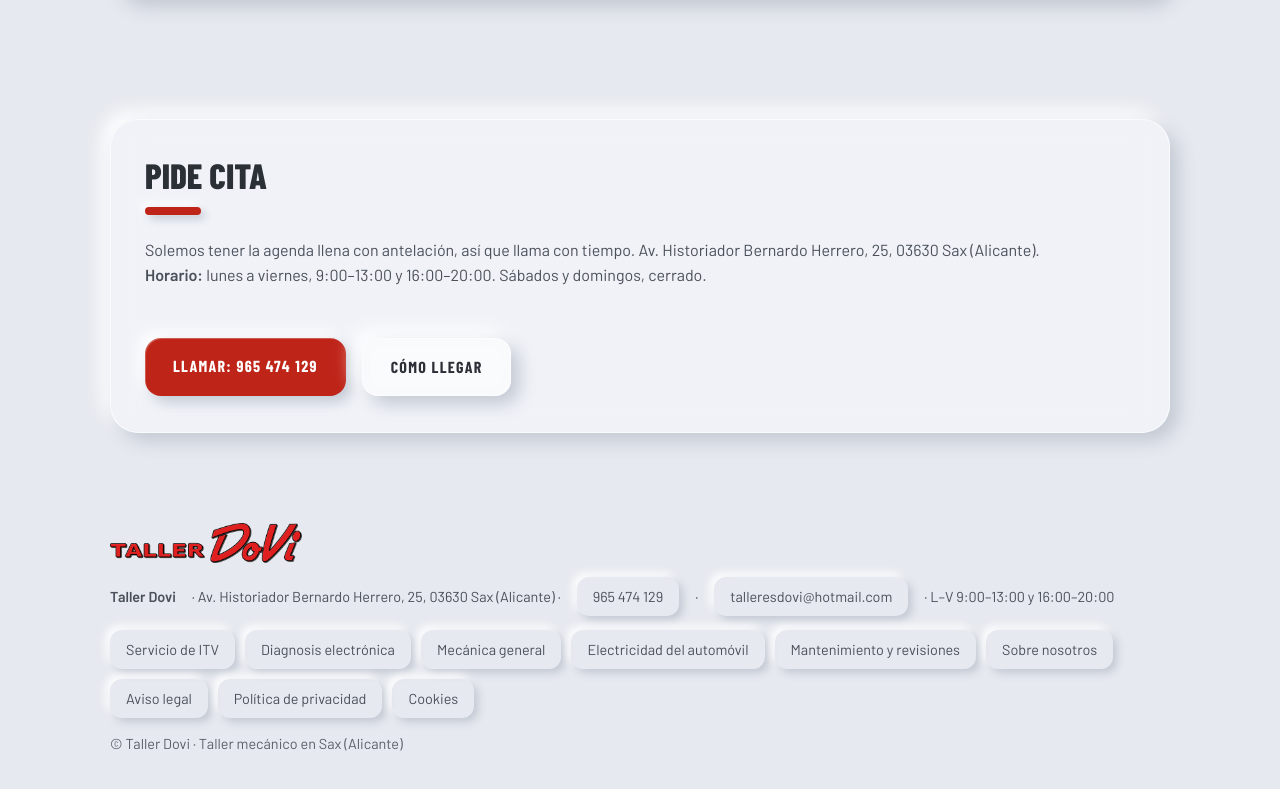
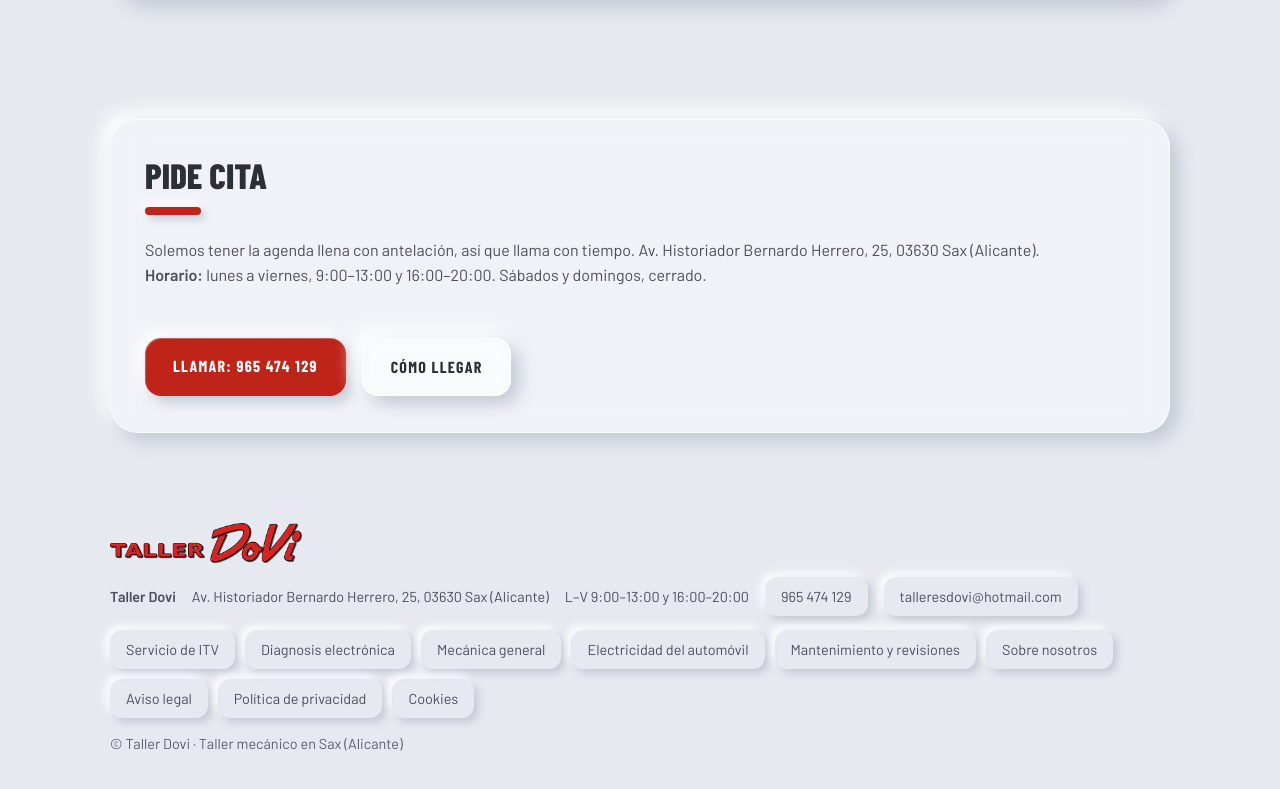
Before and after one commit to TallerDovi/tallerdovi.github.io, a plain HTML site: page aviso-legal.html in a window 1280 px wide. Shown: the part 2689-3478 px from the top of the page. Drawn offline with Linux system fonts and the light colour scheme.

Commit message:
Add files via upload

```diff
--- a/aviso-legal.html
+++ b/aviso-legal.html
@@ -180,7 +180,7 @@
 <footer>
   <div class="wrap">
     <img src="img/logo-taller-dovi.png" alt="Taller Dovi" width="600" height="125" loading="lazy">
-    <span class="foot-nap"><b>Taller Dovi</b> · Av. Historiador Bernardo Herrero, 25, 03630 Sax (Alicante) · <a href="tel:+34965474129">965 474 129</a> · <a href="mailto:talleresdovi@hotmail.com">talleresdovi@hotmail.com</a> · L–V 9:00–13:00 y 16:00–20:00</span>
+    <span class="foot-nap"><b>Taller Dovi</b><span>Av. Historiador Bernardo Herrero, 25, 03630 Sax (Alicante)</span><span>L–V 9:00–13:00 y 16:00–20:00</span><a href="tel:+34965474129">965 474 129</a><a href="mailto:talleresdovi@hotmail.com">talleresdovi@hotmail.com</a></span>
     <div class="foot-nav" role="navigation" aria-label="Servicios"><a href="/itv-sax">Servicio de ITV</a><a href="/diagnosis-coche-sax">Diagnosis electrónica</a><a href="/mecanica-sax">Mecánica general</a><a href="/electricidad-coche-sax">Electricidad del automóvil</a><a href="/mantenimiento-coche-sax">Mantenimiento y revisiones</a><a href="/sobre-nosotros">Sobre nosotros</a><a href="/aviso-legal">Aviso legal</a><a href="/privacidad">Política de privacidad</a><a href="/cookies">Cookies</a></div>
     <span>© Taller Dovi · Taller mecánico en Sax (Alicante)</span>
   </div>
```
Also changed, not shown: privacidad-app.html (+1 -1 lines), privacidad.html (+1 -1 lines).
